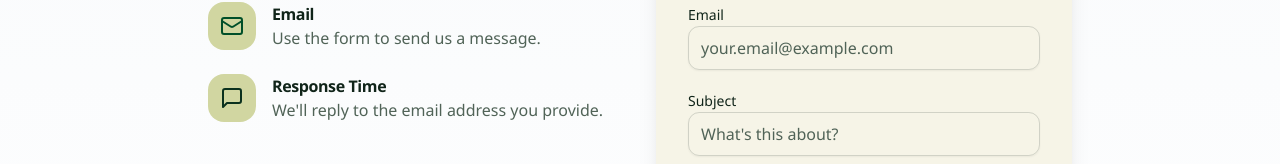
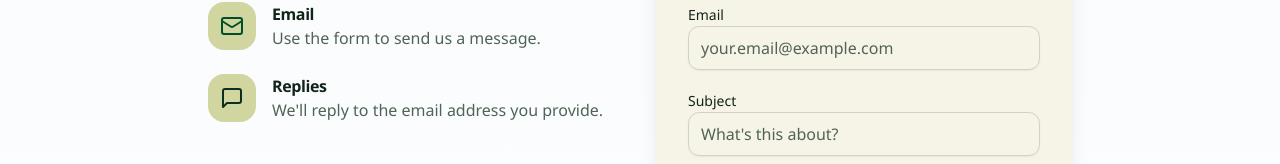
Before and after one commit to konhito/Game, a Next.js app: page /contact in a window 1280 px wide. Shown: the part 254-418 px from the top of the page. Built offline with nearby package versions, Linux system fonts and the light colour scheme; no server answers.

Commit message:
fix: label contact replies accurately

```diff
--- a/app/contact/page.tsx
+++ b/app/contact/page.tsx
@@ -109,7 +109,7 @@ export default function ContactPage() {
                   <MessageSquare className="h-6 w-6 text-blue-600" />
                 </div>
                 <div>
-                  <h3 className="font-semibold text-slate-900 mb-1">Response Time</h3>
+                  <h3 className="font-semibold text-slate-900 mb-1">Replies</h3>
                       <p className="text-slate-600">We&apos;ll reply to the email address you provide.</p>
                 </div>
               </div>
```
